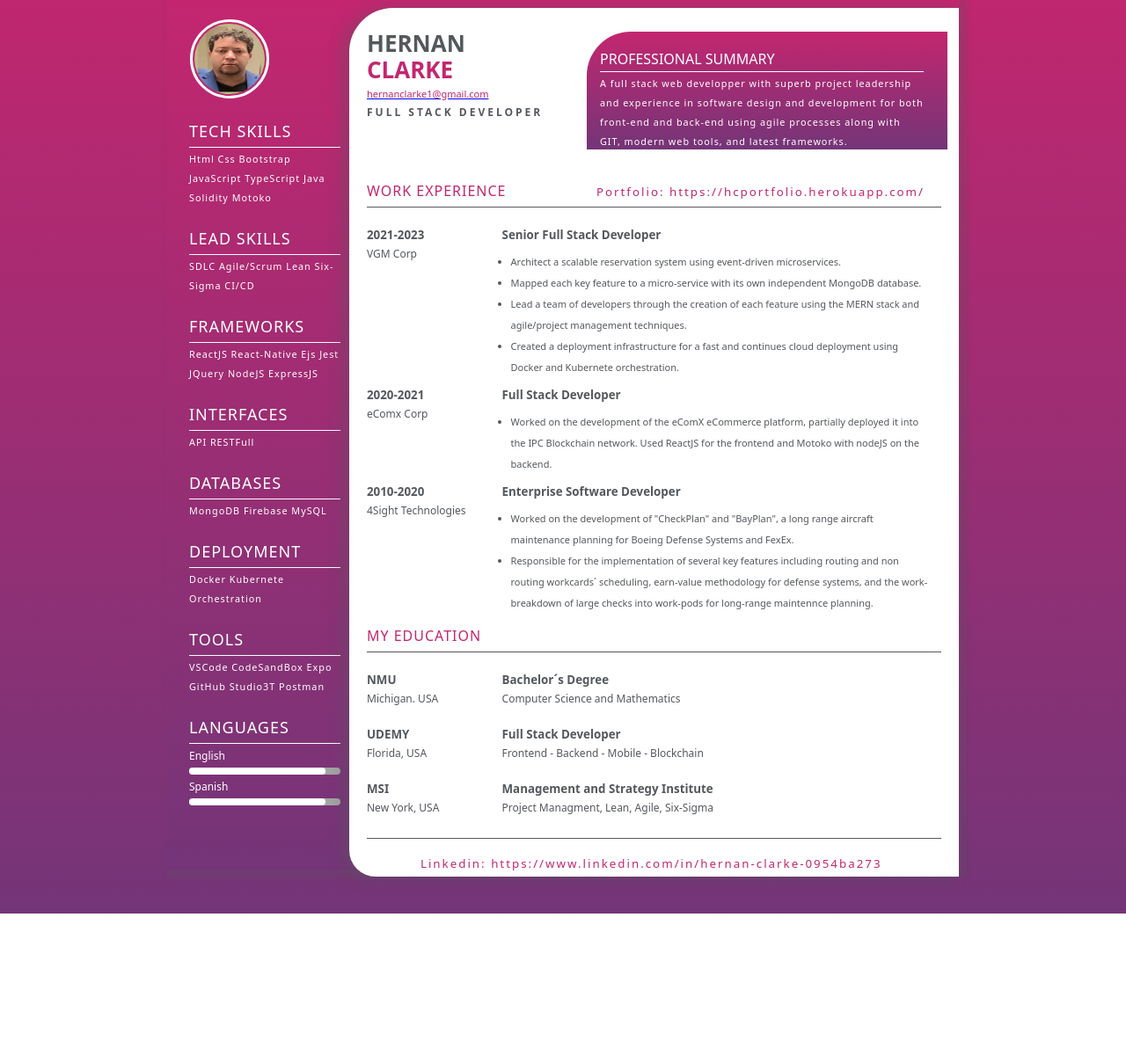
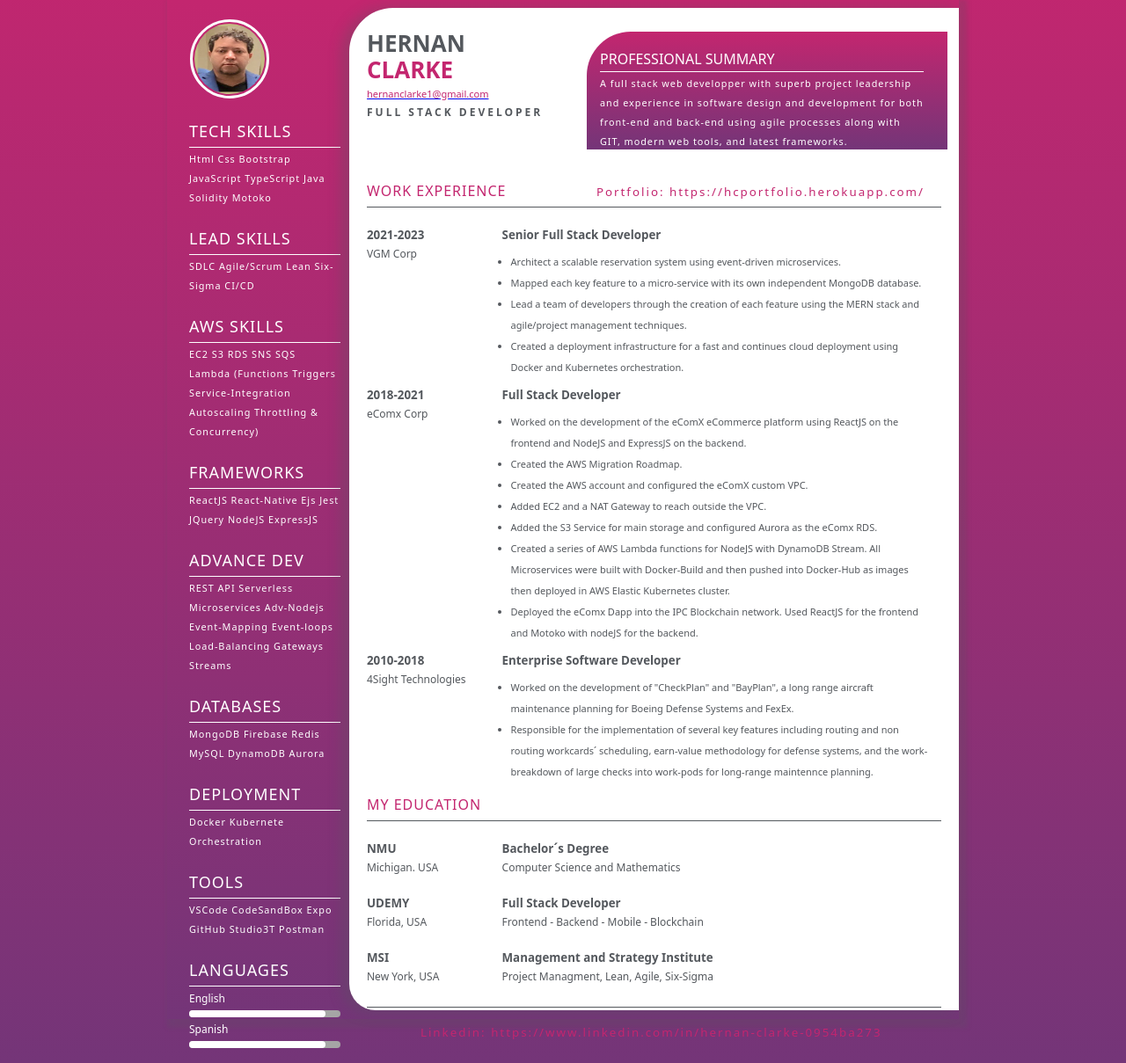
Before and after one commit to hcdclove/hernan-clarke-resume, a Node server app: page / in a window 1280 px wide. Shown: the part 51-1260 px from the top of the page at 88% size. Before the commit the page ends 1090 px from the top, so only its background shows below. Run offline with Node 20, Linux system fonts and the light colour scheme.

Commit message:
My Resume version 5.0.0

```diff
--- a/public/css/index.css
+++ b/public/css/index.css
@@ -73,7 +73,7 @@ body {
 
 .resume-main {
 	width: 900px;
-	height: 990px;
+	height: 1160px;
 	background: linear-gradient(var(--one), var(--two));
 	margin: 50px auto;
 	box-shadow: 5px 5px 5px 5px #54585d33;
@@ -87,7 +87,7 @@ body {
 	width: 77%;
 	float: left;
 	background-color: var(--white);
-	height: 988px;
+	height: 1140px;
 	margin: 10px 0px;
 	border-radius: 50px 0px 0px 30px;
 	padding: 20px 20px;
--- a/views/index.ejs
+++ b/views/index.ejs
@@ -22,19 +22,25 @@
           <span class='p1'>SDLC Agile/Scrum Lean Six-Sigma CI/CD </span>
           <br />
           <br />
+          <h2>AWS Skills </h2>
+          <hr class="hr1" />
+          <span class='p1'>EC2 S3 RDS SNS SQS Lambda (Functions Triggers Service-Integration Autoscaling Throttling & Concurrency)</span>
+          <br />
+          <br />
           <h2>Frameworks</h2>
           <hr class="hr1" />
           <span class='p1'> ReactJS React-Native Ejs Jest JQuery NodeJS ExpressJS</span>
+
           <br />
           <br />
-          <h2>Interfaces</h2>
+          <h2>ADVANCE DEV</h2>
           <hr class="hr1" />
-          <span class='p1'>API RESTFull</span>
+          <span class='p1'>REST API Serverless Microservices Adv-Nodejs Event-Mapping Event-loops Load-Balancing Gateways Streams  </span>
           <br />
           <br />
           <h2>Databases</h2>
           <hr class="hr1" />
-          <span class='p1'>MongoDB Firebase MySQL</span>
+          <span class='p1'>MongoDB Firebase Redis MySQL DynamoDB Aurora </span>
           <br />
           <br />
 
@@ -149,28 +155,42 @@
             <li>Architect a scalable reservation system using event-driven microservices. </li>
             <li>Mapped each key feature to a micro-service with its own independent MongoDB database.</li>
             <li>Lead a team of developers through the creation of each feature using the MERN stack and agile/project management techniques.</li>
-            <li>Created a deployment infrastructure for a fast and continues cloud deployment using Docker and Kubernete orchestration.</li>
+            <li>Created a deployment infrastructure for a fast and continues cloud deployment using Docker and Kubernetes orchestration.</li>
 
           </ul>
 
         </div>
+
+        <br />
         <div class="clearfix"></div>
 
         <div class="col-div-4">
-          <p class="p5">2020-2021</p>
+          <p class="p5">2018-2021</p>
           <span class="span1">eComx Corp</span>
         </div>
         <div class="col-div-8">
           <p class="p5">Full Stack Developer</p>
           <ul>
-            <li>Worked on the development of the eComX eCommerce platform, partially deployed it into the IPC Blockchain network. Used ReactJS for the frontend and Motoko with nodeJS on the backend.</li>
+            <li>Worked on the development of the eComX eCommerce platform using ReactJS on the frontend and NodeJS and ExpressJS on the backend.</li>
+             <li>Created the AWS Migration Roadmap.</li>
+
+             <li>Created the AWS account and configured the eComX custom VPC.</li>
+
+             <li>Added EC2 and a NAT Gateway to reach outside the VPC. </li>
+
+            <li>Added the S3 Service for main storage and configured Aurora as the eComx RDS.</li>
+
+             <li>Created a series of AWS Lambda functions for NodeJS with DynamoDB Stream. All Microservices were built with Docker-Build and then pushed into  Docker-Hub as images then deployed in AWS Elastic Kubernetes cluster.</li>
+
+            <li>Deployed the eComx Dapp into the IPC Blockchain network. Used ReactJS for the frontend and Motoko with nodeJS for the backend.</li>
           </ul>
 
         </div>
 
         <div class="clearfix"></div>
+
            <div class="col-div-4">
-          <p class="p5">2010-2020</p>
+          <p class="p5">2010-2018</p>
           <span class="span1">4Sight Technologies</span>
         </div>
         <div class="col-div-8">
```
Also changed, not shown: app.js (indentation only).
